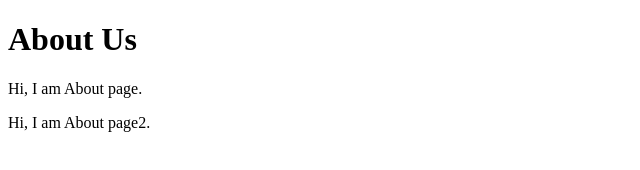
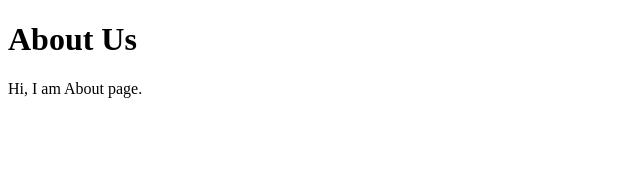
Before and after one commit to tusharkashyap98/learning-git, a plain HTML site: page about.html in a window 1280 px wide. Shown: the whole page, without its empty margins (0-640 px from the left). Drawn offline with Linux system fonts and the light colour scheme.

Commit message:
Update about.html

```diff
--- a/about.html
+++ b/about.html
@@ -9,6 +9,5 @@
 <body>
     <h1>About Us</h1>
     <p>Hi, I am About page.</p>
-    <p>Hi, I am About page2.</p>
 </body>
 </html>
```
